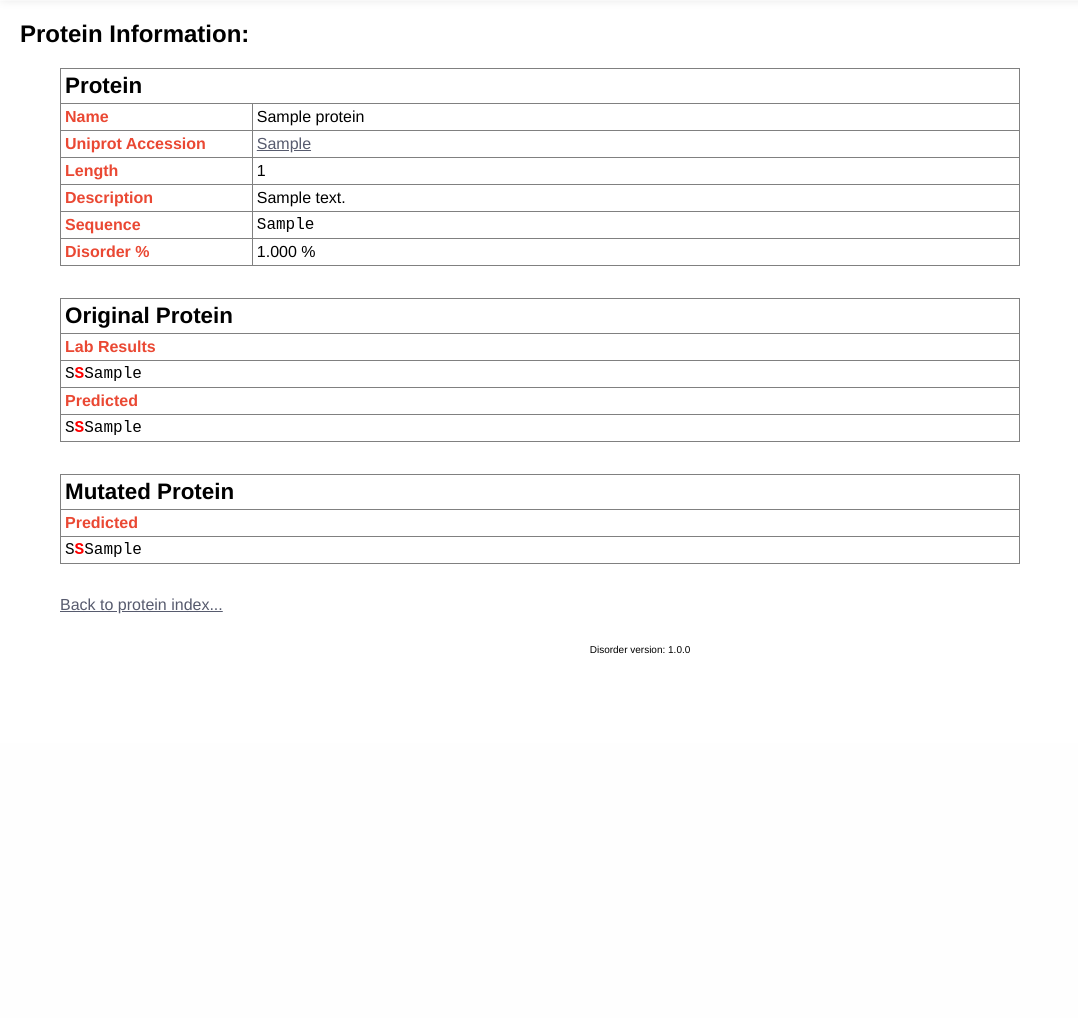
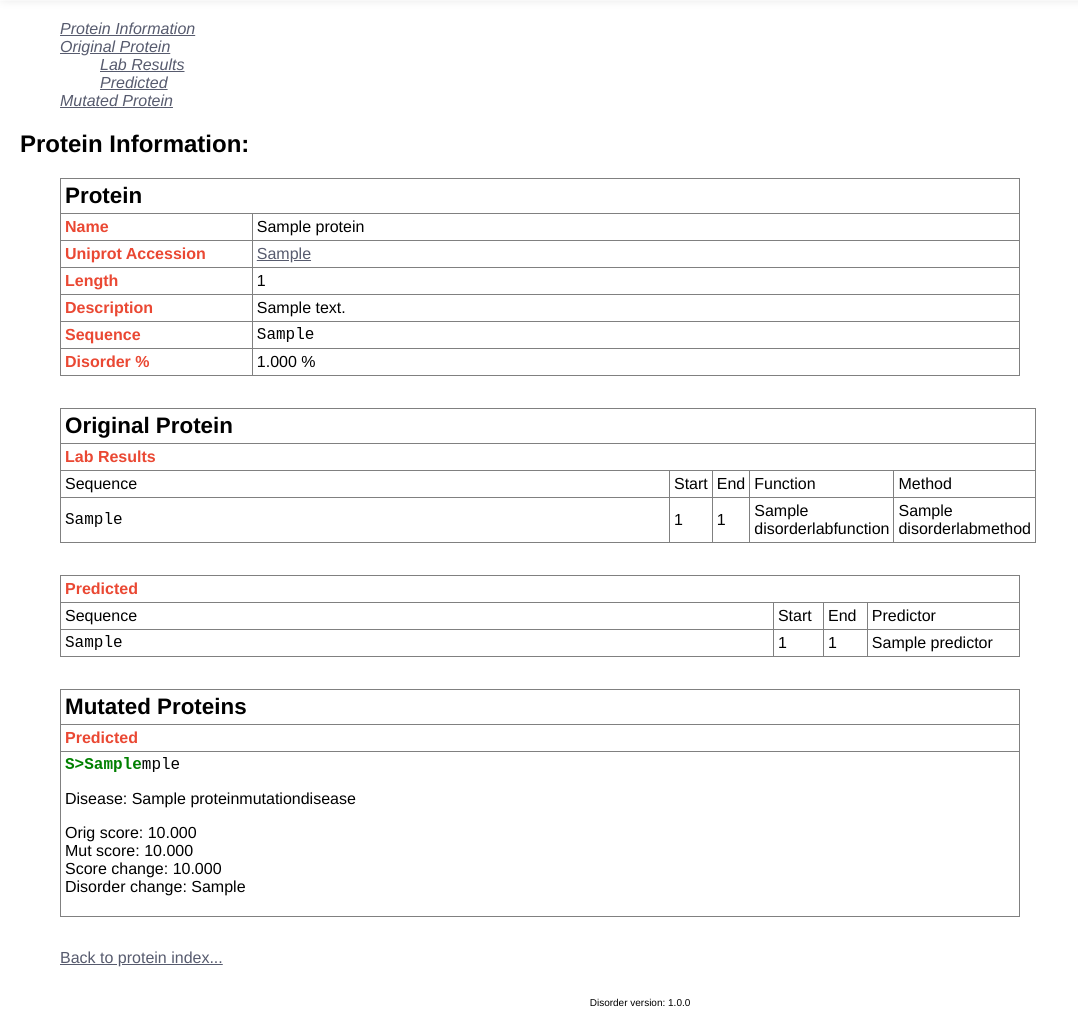
Before and after one commit to steveandroulakis/disorder-regions, a Django app: a page that uses disorder_regions/disorder/templates/disorder/protein_detail.html in a window 1280 px wide. Shown: the part 57-1075 px from the top of the page, without its empty margins (0-1078 px from the left). Before the commit the page ends 711 px from the top, so only its background shows below. Run offline with Django 3.2, Linux system fonts and the light colour scheme; tables that the repository leaves empty hold one stand-in row (values such as "Sample post").

Commit message:
Tabulating data and wrote mutated protein highlight for viewing

```diff
--- a/disorder_regions/disorder/models.py
+++ b/disorder_regions/disorder/models.py
@@ -1,5 +1,6 @@
 from django.db import models
-from disorder_regions.disorder.shortcuts import highlight_region
+from disorder_regions.disorder.shortcuts import highlight_region, \
+    highlight_mutation
 
 class Protein(models.Model):
     protein_uniprotaccession = models.CharField(max_length=135, primary_key=True, db_column='protein_uniprotAccession')
@@ -78,6 +79,12 @@ class Mutprotein(models.Model):
     class Meta:
         db_table = u'mutprotein'
 
+    def __unicode__(self):
+        return highlight_mutation(
+            self.mutprotein_proteinuniprot_fr.protein_sequence,
+            self.mutprotein_mutationposition,
+            self.mutprotein_mutatedaa)
+
 class Individualpremutproteindisochange(models.Model):
     individualpremutproteindisochange_id = models.IntegerField(primary_key=True, db_column='individualPreMutProteinDisoChange_ID')
     individualpremutproteindisochange_predictorid_fr = models.ForeignKey(Predictor, db_column='individualPreMutProteinDisoChange_predictorID_FR')
--- a/disorder_regions/disorder/shortcuts.py
+++ b/disorder_regions/disorder/shortcuts.py
@@ -5,3 +5,14 @@ def highlight_region(seq, start, end):
     seq_region = seq[:start] + highlight_start + seq[start-1:]
     seq_region = seq_region[:end+1] + highlight_end + seq_region[end:]
     return str(seq_region)
+
+def highlight_mutation(seq, position, mutated_aa):
+    highlight_start = '<span class="sequence_mutation">'
+    highlight_end = '</span>'
+    original_aa = seq[position-1]
+    aa_change = original_aa + '>' + mutated_aa
+    end = position + len(highlight_start) + len(aa_change)
+    seq_change = seq[:position-1] + aa_change + seq[position:]
+    seq_change = seq_change[:position-1] + highlight_start + seq_change[position-1:]
+    seq_change = seq_change[:end-1] + highlight_end + seq_change[end:]
+    return str(seq_change)
--- a/disorder_regions/disorder/static/css/style.css
+++ b/disorder_regions/disorder/static/css/style.css
@@ -190,6 +190,12 @@ input {
     font-weight: bold;
 }
 
+.sequence_mutation
+{
+    color: green;
+    font-weight: bold;
+}
+
 #footer {
     padding: 10px 0 10px 0;
     font-size: 10px;
--- a/disorder_regions/disorder/templates/disorder/protein_detail.html
+++ b/disorder_regions/disorder/templates/disorder/protein_detail.html
@@ -2,12 +2,22 @@
 
 {% block title %}- {{ protein.protein_name }}{% endblock %}
 {% block content %}
-    <h2>Protein Information:</h2>
+	<ul>
+		<li><a href="#protein_information">Protein Information</a></li>
+		<li><a href="#original_protein">Original Protein</a></li>
+		<ul>
+			<li><a href="#lab_results">Lab Results</a></li>
+			<li><a href="#predicted">Predicted</a></li>
+		</ul>
+		<li><a href="#mutated_proteins">Mutated Protein</a></li>
+	</ul>
+
+    <h2><a name="protein_information">Protein Information:</a></h2>
     <ul>
 		<div>
 			<table class="datatable">
 			<tr>
-			    <th colspan="2" class="detail_header">Protein</th>
+			    <th colspan="2" class="detail_header"><a name="protein">Protein</a></th>
 			</tr>
 			<tr>
 			    <th class="detail_subheader">Name</th>
@@ -38,52 +48,83 @@
 			</table>
 			<table class="datatable">
 			<tr>
-			    <th class="detail_header">Original Protein</th>
+			    <th colspan="5" class="detail_header"><a name="original_protein">Original Protein<a/></th>
 			</tr>
 			<tr>
-			    <th>Lab Results</th>
+			    <th colspan="5"><a name="lab_results">Lab Results</a></th>
+			<tr>
+				<td>Sequence</td>
+				<td>Start</td>
+				<td>End</td>
+				<td>Function</td>
+				<td>Method</td>
 			</tr>
 			{% for disorderlab in protein.disorderlab_set.all %}
 			<tr>
 				<td>
 					<a class="toggleNext" href="../../disorderlab/{{disorderlab.disorderlab_id}}">
-				<div class="sequence">
-				{{ disorderlab|safe }}
-				</div>
+					<div class="sequence">{{ disorderlab.disorderlab_sequence }}</div>
 					</a>
 					<div class="hidden"></div>
 				</td>
+				<td>{{ disorderlab.disorderlab_start }}</td>
+				<td>{{ disorderlab.disorderlab_end }}</td>
+				<td>{{ disorderlab.disorderlab_functionid_fr.disorderlabfunction_name }}</td>
+				<td>{{ disorderlab.disorderlab_methodid_fr.disorderlabmethod_name }}</td>
 			</tr>
 			{% endfor %}
+			</table>
+
+			<table class="datatable">
 			<tr>
-			    <th>Predicted</th>
+			    <th colspan="4"><a name="predicted">Predicted</a></th>
+			</tr>
+			<tr>
+				<td>Sequence</td>
+				<td>Start</td>
+				<td>End</td>
+				<td>Predictor</td>
 			</tr>
 			{% for individualpreresultorigprotein in protein.individualpreresultorigprotein_set.all %}
 			<tr>
 				<td>
 					<a class="toggleNext" href="../../individualpreresultorigprotein/
 						{{individualpreresultorigprotein.individualpreresultorigprotein_id}}">
-				<div class="sequence">
-				{{ individualpreresultorigprotein|safe }}
-				</div>
+					<div class="sequence">{{ individualpreresultorigprotein.individualpreresultorigprotein_sequence }}</div>
 					</a>
 					<div class="hidden"></div>
 				</td>
+				<td>{{ individualpreresultorigprotein.individualpreresultorigprotein_start }}</td>
+				<td>{{ individualpreresultorigprotein.individualpreresultorigprotein_end }}</td>
+				<td>{{ individualpreresultorigprotein.individualpreresultorigprotein_predictorid_fr.predictor_name }}</td>
 			</tr>
 			{% endfor %}
 			</table>
+
 			<table class="datatable">
 			<tr>
-			    <th class="detail_header">Mutated Protein</th>
+			    <th class="detail_header"><a name="mutated_proteins">Mutated Proteins</a></th>
 			</tr>
 			<tr>
 			    <th>Predicted</th>
 			</tr>
-			{% for individualpreresultorigprotein in protein.individualpreresultorigprotein_set.all %}
+			{% for mutprotein in protein.mutprotein_set.all %}
 			<tr>
-			    <td><div class="sequence">
-				{{ individualpreresultorigprotein|safe }}
-				</div></td>
+			    <td>
+				<div class="sequence">
+				{{ mutprotein|safe }}
+				</div>
+				<p>Disease: {{ mutprotein.mutprotein_disease_id_fr.proteinmutationdisease_name }}</p>
+				{% for disochange in mutprotein.individualpremutproteindisochange_set.all %}
+				<p>
+					Orig score: {{ disochange.individualpremutproteindisochange_origscore }}<br/>
+					Mut score: {{ disochange.individualpremutproteindisochange_mutscore }}<br/>
+					Score change: {{ disochange.individualpremutproteindisochange_scorechange }}<br/>
+					Disorder change: {{ disochange.individualpremutproteindisochange_disorderchange }}<br/>
+				</p>
+				{% endfor %}
+
+				</td>
 			</tr>
 			{% endfor %}
 			</table>
```
Also changed, not shown: disorder_regions/disorder/templates/disorder/disorderlab_detail.html (+1 -7 lines), disorder_regions/disorder/templates/disorder/individualpreresultorigprotein_detail.html (+1 -6 lines). Lines whose indentation alone changed are shown as unchanged.
